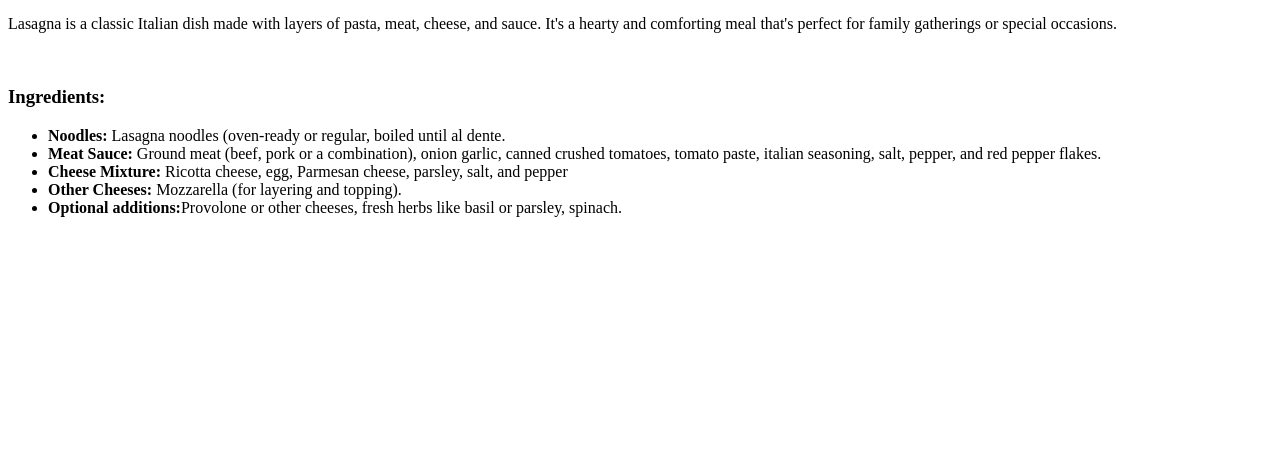
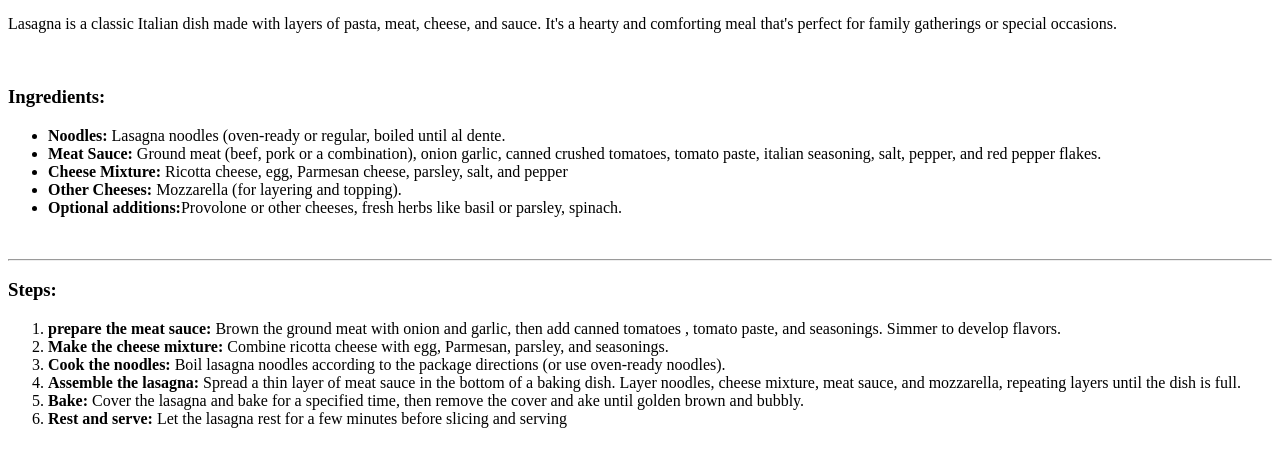
Before and after one commit to MK-033/odin-recipes, a plain HTML site: page recipes/lasagna.html in a window 1280 px wide. Shown: the part 196-662 px from the top of the page. Drawn offline with Linux system fonts and the light colour scheme.

Commit message:
feat(recipes): add steps to lasagna recipe

```diff
--- a/recipes/lasagna.html
+++ b/recipes/lasagna.html
@@ -20,5 +20,16 @@
       <li><strong>Other Cheeses:</strong> Mozzarella (for layering and topping).</li>
       <li><strong>Optional additions:</strong>Provolone or other cheeses, fresh herbs like basil or parsley, spinach.</li>
     </ul>
+    <br>
+    <hr>
+    <h3>Steps:</h3>
+    <ol>
+      <li><strong>prepare the meat sauce:</strong> Brown the ground meat with onion and garlic, then add canned tomatoes , tomato paste, and seasonings. Simmer to develop flavors.</li>
+      <li><strong>Make the cheese mixture:</strong> Combine ricotta cheese with egg, Parmesan, parsley, and seasonings.</li>
+      <li><strong>Cook the noodles:</strong> Boil lasagna noodles according to the package directions (or use oven-ready noodles).</li>
+      <li><strong>Assemble the lasagna:</strong> Spread a thin layer of meat sauce in the bottom of a baking dish. Layer noodles, cheese mixture, meat sauce, and mozzarella, repeating layers until the dish is full.</li>
+      <li><strong>Bake:</strong> Cover the lasagna and bake for a specified time, then remove the cover and ake until golden brown and bubbly.</li>
+      <li><strong>Rest and serve:</strong> Let the lasagna rest for a few minutes before slicing and serving</li>
+    </ol>
   </body>
 </html>
```
